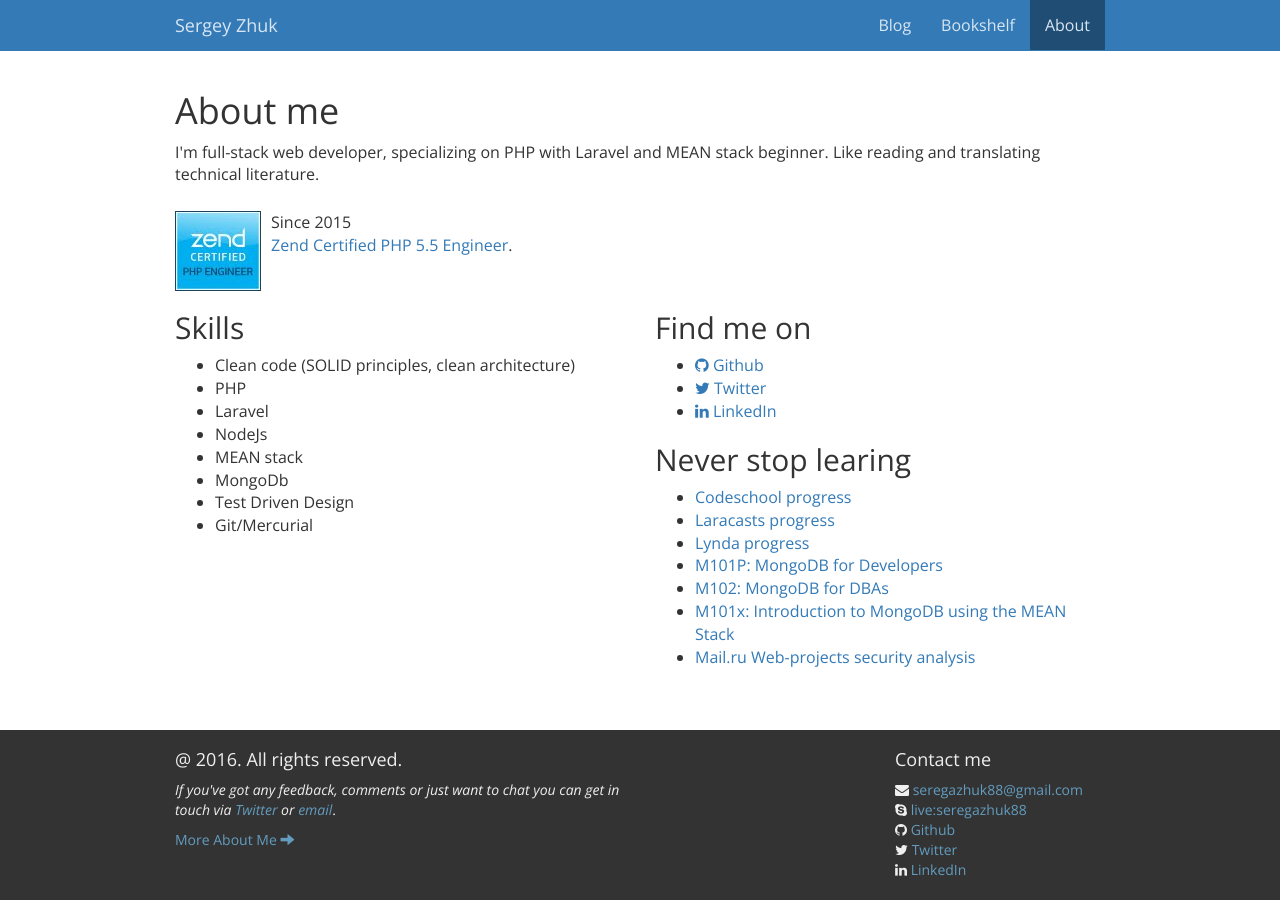
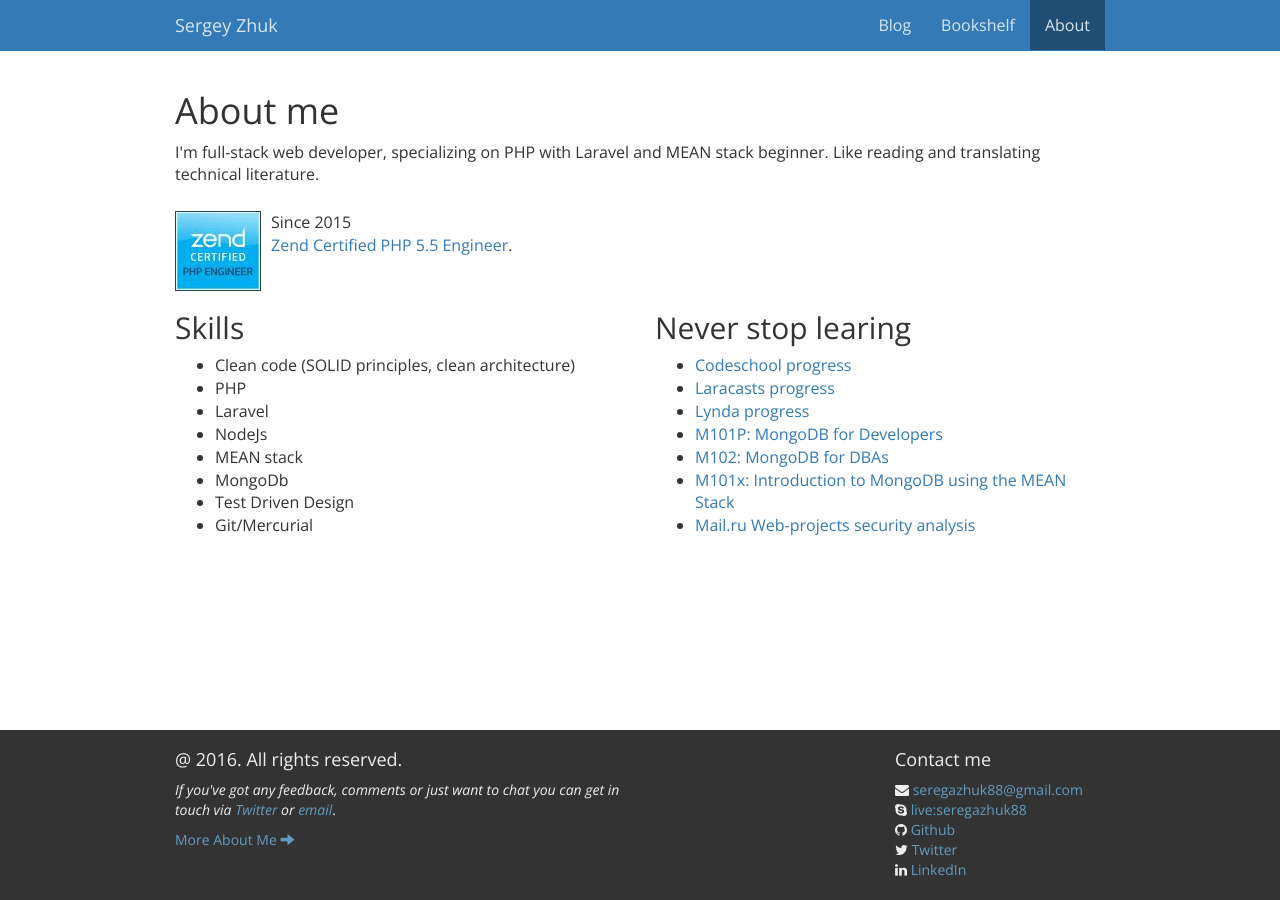
Before and after one commit to seregazhuk/seregazhuk.github.io_old, a Jekyll site: the page built from about.html, in a window 1280 px wide. Built offline with Jekyll 4.4.1, drawn with Linux system fonts in a browser that asks for light colours; nearby versions of some CDN libraries.

Commit message:
removed findme from about page

```diff
--- a/about.html
+++ b/about.html
@@ -32,13 +32,7 @@
         </ul>
     </div>
     <div class="col-md-6">
-        <h2>Find me on</h2>
-        <ul class="bullet">
-            <li><a target="_blank" href="https://github.com/seregazhuk"><i class="fa fa-github"></i> Github</a></li>
-            <li><a target="_blank" href="https://twitter.com/seregazhuk88"><i class="fa fa-twitter"></i> Twitter</a></li>
-            <li><a target="_blank" href="https://ru.linkedin.com/in/sergey-zhuk-142ab3110"><i class="fa fa-linkedin"></i> LinkedIn</a></li>
-        </ul>
-        <h2>Never stop learing</h2>
+       <h2>Never stop learing</h2>
         <ul class="bullet">
             <li><a target="_blank" href="https://www.codeschool.com/users/1921075">Codeschool progress</a></li>
             <li><a target="_blank" href="https://laracasts.com/@seregazhuk">Laracasts progress</a></li>
```
